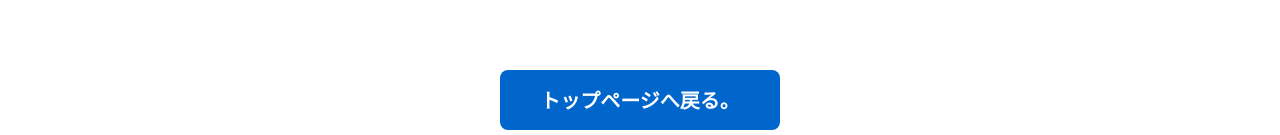
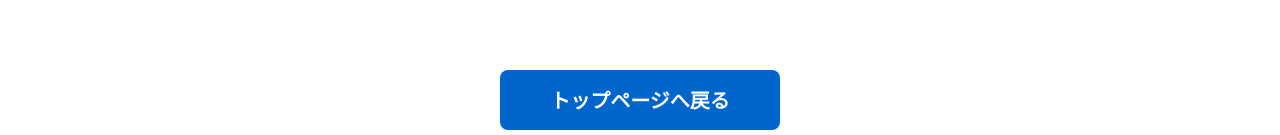
Before and after one commit to kasuya-maruyoshi-art/SORAMARU-DRONE, a plain HTML site: page siharai.html in a window 1280 px wide. Shown: the part 1413-1548 px from the top of the page. Drawn offline with Linux system fonts and the light colour scheme.

Commit message:
微調整

```diff
--- a/siharai.html
+++ b/siharai.html
@@ -45,7 +45,7 @@
 
 </p>
  <br><div class="center-btn">
-  <a href="index.html" class="link-button">トップページへ戻る。
+  <a href="index.html" class="link-button">トップページへ戻る
   </a>
 </div>
  </div>
```
